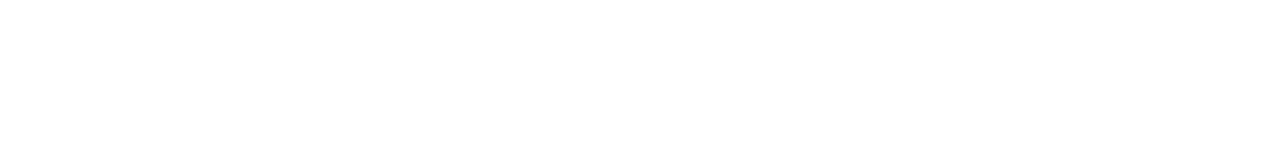
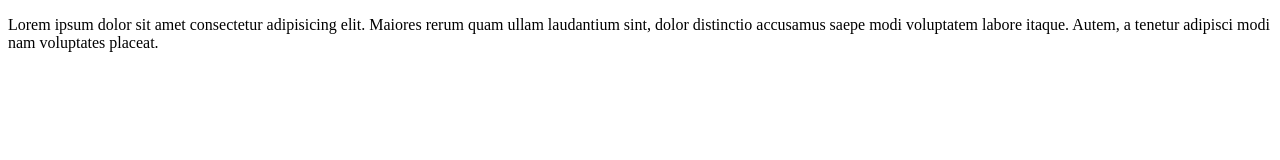
Before and after one commit to kauan102030/projeto-1, a plain HTML site: page index.html in a window 1280 px wide. Drawn offline with Linux system fonts and the light colour scheme.

Commit message:
Adiconado texto no body

```diff
--- a/index.html
+++ b/index.html
@@ -6,6 +6,6 @@
     <title>Curso de git e github</title>
 </head>
 <body>
-
+    <p>Lorem ipsum dolor sit amet consectetur adipisicing elit. Maiores rerum quam ullam laudantium sint, dolor distinctio accusamus saepe modi voluptatem labore itaque. Autem, a tenetur adipisci modi nam voluptates placeat.</p>
 </body>
 </html>
```
